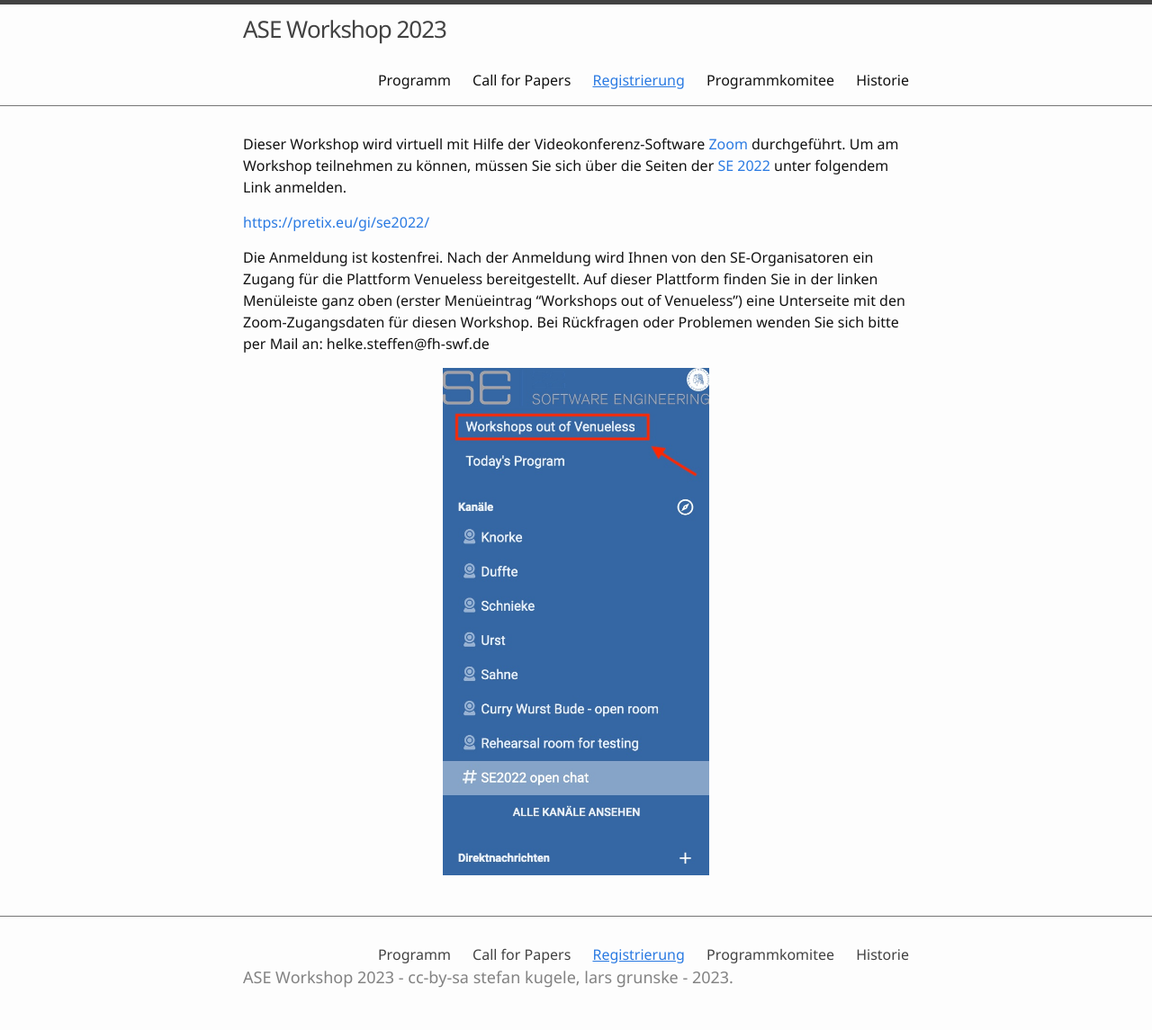
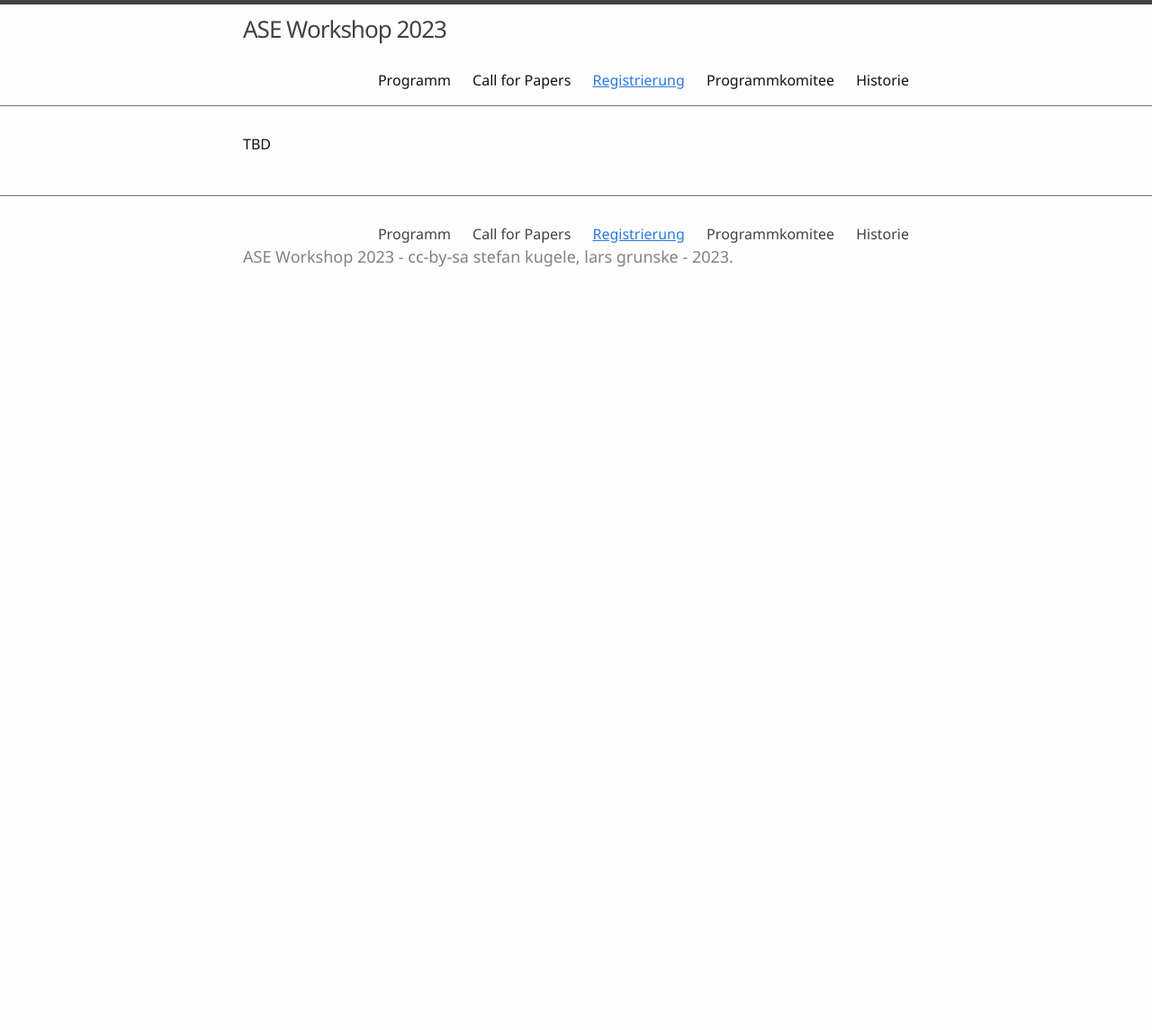
Before and after one commit to ASE-Workshop/2023, a Jekyll site: the page built from 1-registrierung.md, in a window 1280 px wide. Shown: the whole page at 90% size. Built offline with Jekyll 4.4.1, drawn with Linux system fonts in a browser that asks for light colours; after the commit the page ends 900 px from its top, so only the background shows below that.

Commit message:
Update 1-registrierung.md

```diff
--- a/1-registrierung.md
+++ b/1-registrierung.md
@@ -3,10 +3,4 @@ title: Registrierung
 nav: true
 ---
 
-Dieser Workshop wird virtuell mit Hilfe der Videokonferenz-Software [Zoom](https://zoom.us/download) durchgeführt. Um am Workshop teilnehmen zu können, müssen Sie sich über die Seiten der [SE 2022](https://www.se-2022.de/) unter folgendem Link anmelden.
-
-[https://pretix.eu/gi/se2022/](https://pretix.eu/gi/se2022/)
-
-Die Anmeldung ist kostenfrei. Nach der Anmeldung wird Ihnen von den SE-Organisatoren ein Zugang für die Plattform Venueless bereitgestellt. Auf dieser Plattform finden Sie in der linken Menüleiste ganz oben (erster Menüeintrag "Workshops out of Venueless") eine Unterseite mit den Zoom-Zugangsdaten für diesen Workshop. Bei Rückfragen oder Problemen wenden Sie sich bitte per Mail an: helke.steffen@fh-swf.de
-
-{% include figure.html img="anmeldung.jpg" alt="registration" width="40%" %}
+TBD
```
